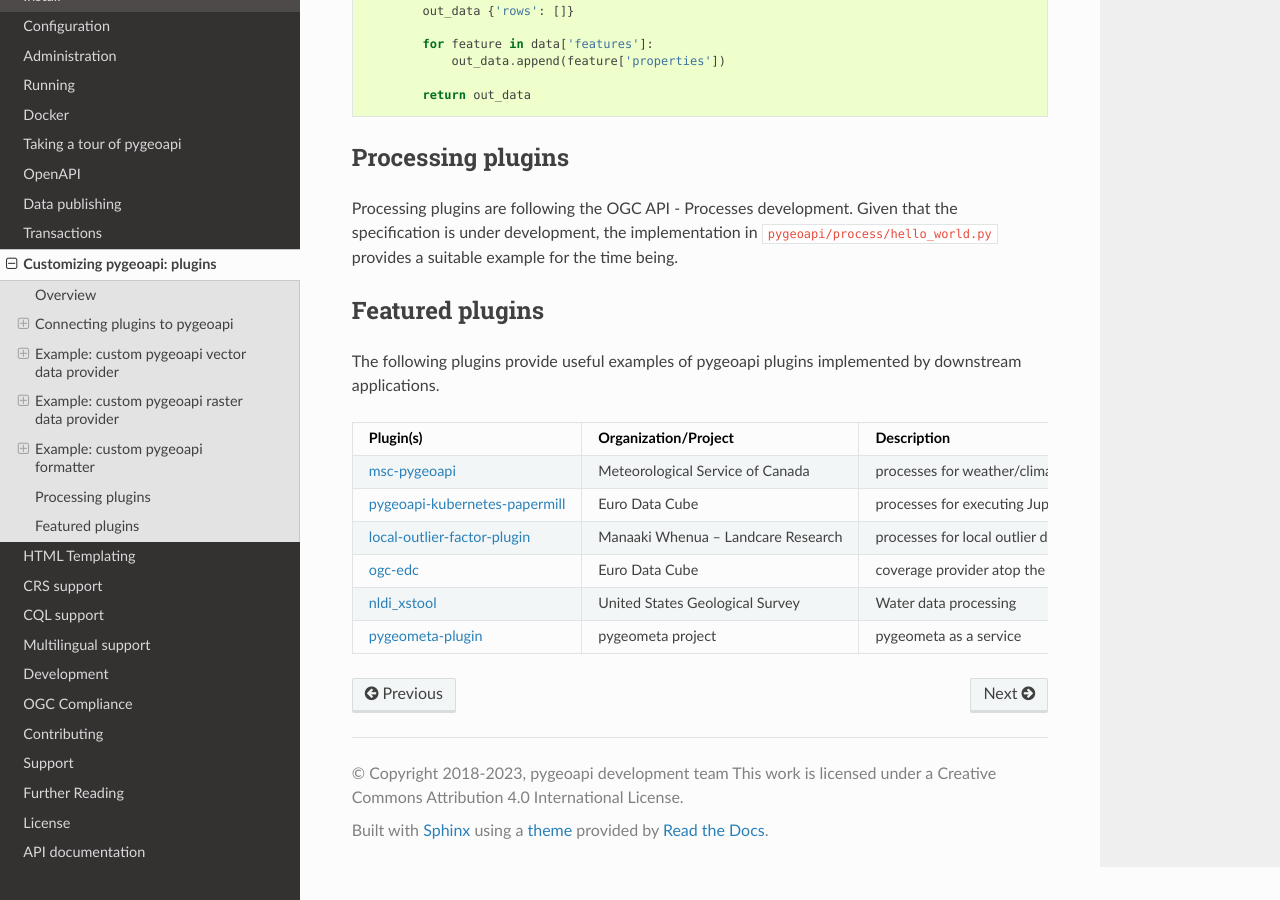
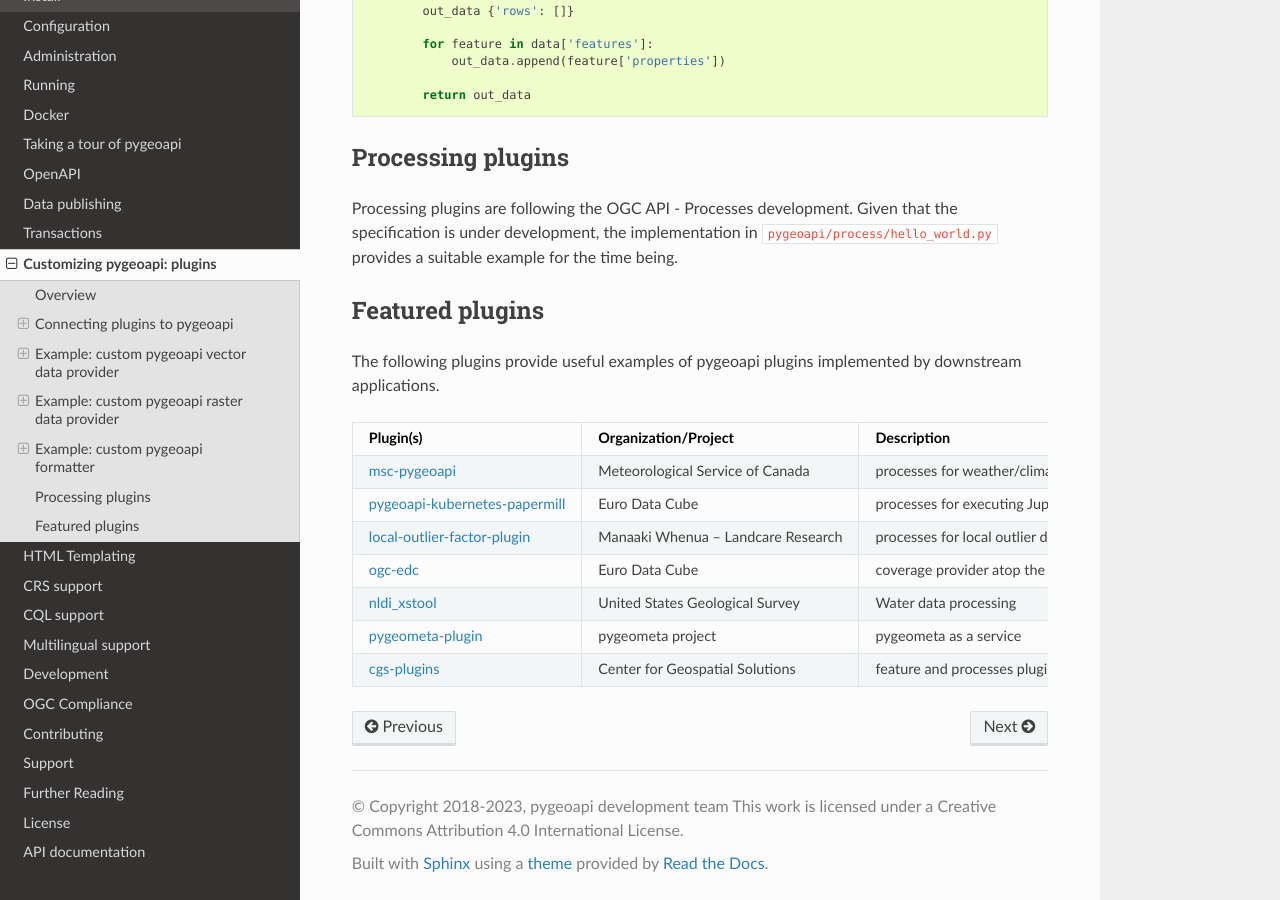
Before and after one commit to geopython/pygeoapi, a Sphinx documentation site: the page built from docs/source/plugins.rst, in a window 1280 px wide and 900 px high, scrolled down 6020 px. Built offline with Sphinx 7.4.7 and the Read the Docs theme 2.0.0, drawn with Linux system fonts in a browser that asks for light colours.

Commit message:
Add reference to CGS pygeoapi plugins

```diff
--- a/docs/source/plugins.rst
+++ b/docs/source/plugins.rst
@@ -327,8 +327,10 @@ by downstream applications.
    `ogc-edc`_,Euro Data Cube,coverage provider atop the EDC API
    `nldi_xstool`_,United States Geological Survey,Water data processing
    `pygeometa-plugin`_,pygeometa project,pygeometa as a service
+   `cgs-plugins`_,Center for Geospatial Solutions,feature and processes plugins
 
 
+.. _`cgs-plugins`: https://github.com/cgs-earth/pygeoapi-plugins
 .. _`Cookiecutter`: https://github.com/audreyfeldroy/cookiecutter-pypackage
 .. _`msc-pygeoapi`: https://github.com/ECCC-MSC/msc-pygeoapi
 .. _`pygeoapi-kubernetes-papermill`: https://github.com/eurodatacube/pygeoapi-kubernetes-papermill
```
